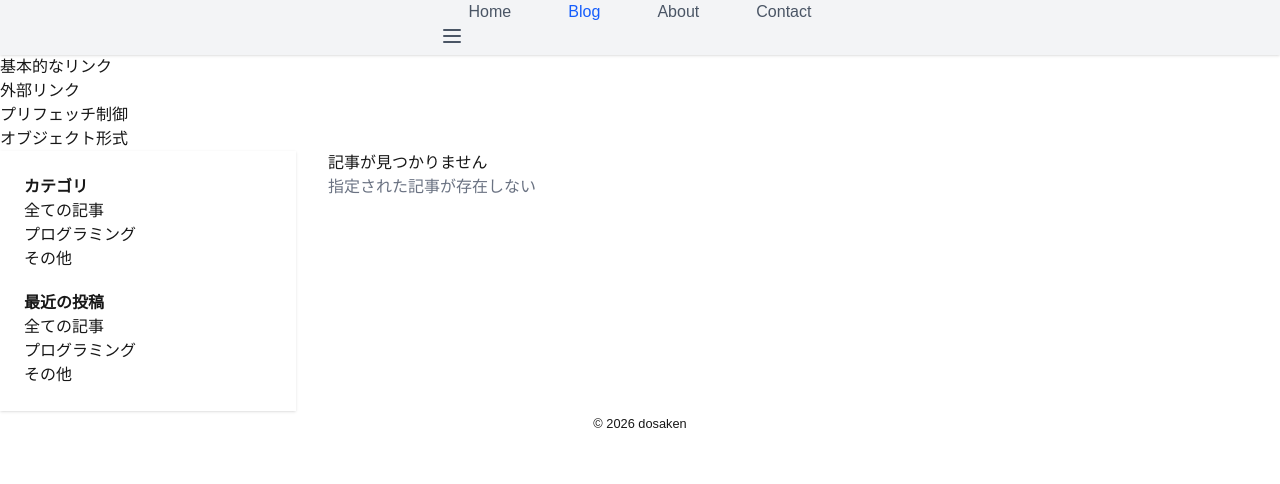
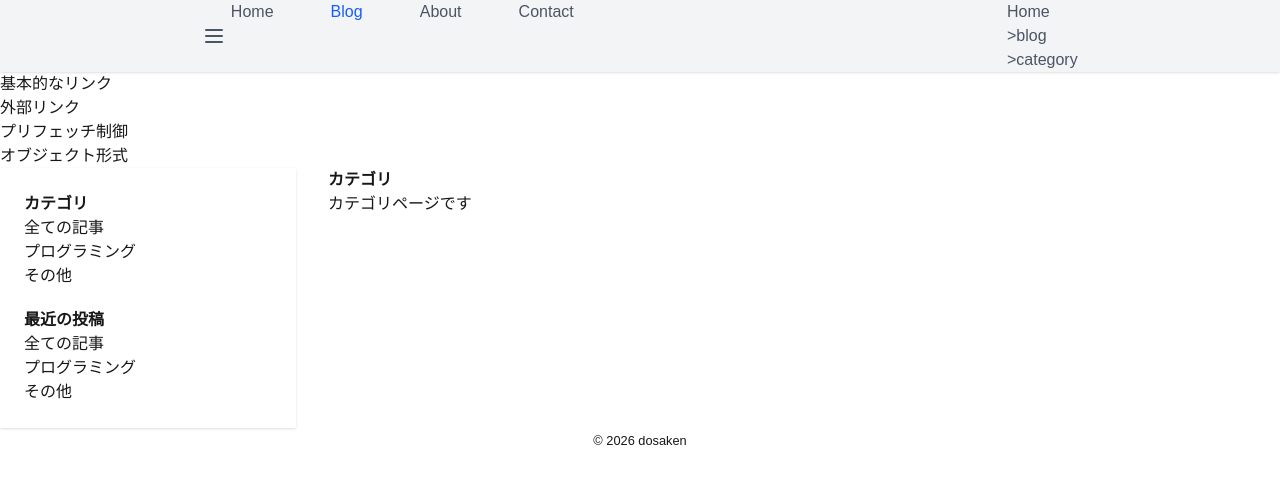
Before and after one commit to mel-sugawara-0821/sofi-test, a Next.js app in the folder my-app/: page /blog/category in a window 1280 px wide. Shown: the top 484 px of the page. Built offline with nearby package versions, Linux system fonts and the light colour scheme.

Commit message:
パンくず作成

```diff
--- /dev/null
+++ b/my-app/app/blog/category/page.tsx
@@ -0,0 +1,8 @@
+export default function Category() {
+    return (
+        <div>
+            <h2 className="font-bold">カテゴリ</h2>
+            <p>カテゴリページです</p>
+        </div>
+    )
+}
--- /dev/null
+++ b/my-app/components/Bread.tsx
@@ -0,0 +1,29 @@
+'use client'
+
+import Link from "next/link"
+import { usePathname } from "next/navigation"
+
+export default function Bread() {
+    const pathname = usePathname()
+    const roots = [""];
+    const paths = decodeURI(pathname).substring(1).split("/")
+
+    for (let i = 0; i < paths.length; i++) {
+        roots.push(roots[i] + "/" + paths[i]);
+    }
+
+    return (
+        <nav>
+            <Link href={'/'}>Home</Link>
+            {paths.map((x, i) => (
+                <div key={i}>
+                    {/* サブページのリンク */}
+                    {">"}
+                    <Link href={roots[i + 1]} key={i}>
+                        {x}
+                    </Link>
+                </div>
+            ))}
+        </nav>
+    )
+}
--- a/my-app/components/Navigation.tsx
+++ b/my-app/components/Navigation.tsx
@@ -3,6 +3,7 @@
 import Link from "next/link";
 import { usePathname } from "next/navigation";
 import { useState } from "react";
+import Bread from "./Bread";
 
 export default function Navigation() {
     const path_name = usePathname();
@@ -68,6 +69,7 @@ export default function Navigation() {
                     </div>
                 )}
             </nav>
+            <Bread/>
         </header>
     )
 }
```
